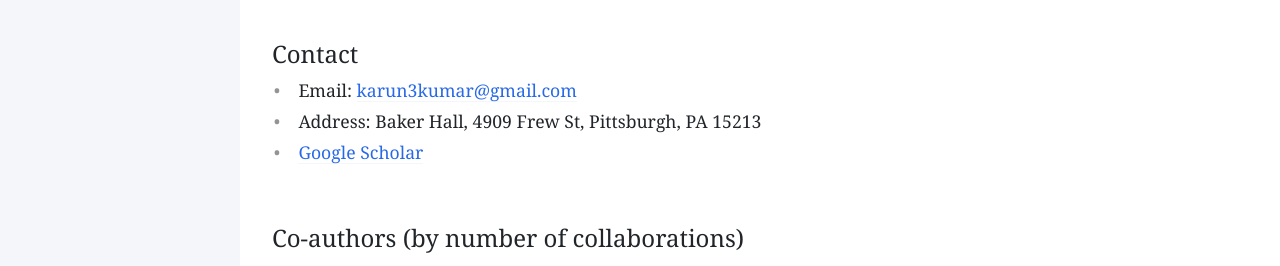
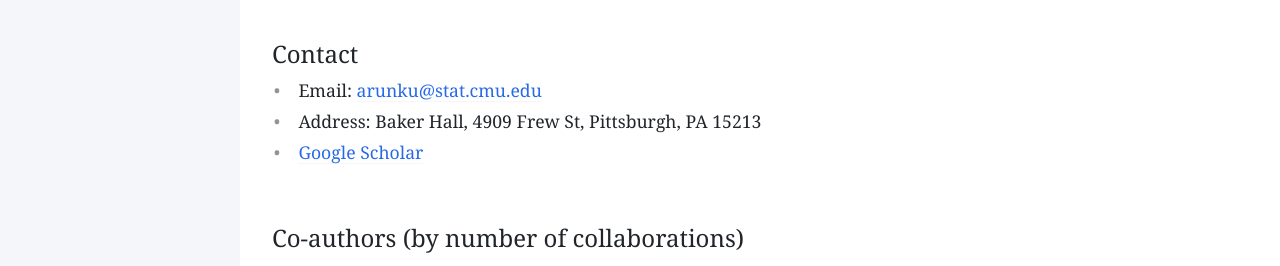
Before and after one commit to Arun-Kuchibhotla/Arun-Kuchibhotla.github.io, a Jekyll site: the page built from index.md, in a window 1280 px wide. Shown: the part 397-663 px from the top of the page. Built offline with Jekyll 4.4.1, drawn with Linux system fonts in a browser that asks for light colours; nearby versions of some CDN libraries.

Commit message:
Update index.md

```diff
--- a/index.md
+++ b/index.md
@@ -55,7 +55,7 @@ permalink: /
 
 ## Contact
 
-- Email: [karun3kumar@gmail.com](karun3kumar@gmail.com)
+- Email: [arunku@stat.cmu.edu](karun3kumar@gmail.com)
 - Address: Baker Hall, 4909 Frew St, Pittsburgh, PA 15213
 - [Google Scholar](https://scholar.google.com.hk/citations?user=k2uOCu0AAAAJ&hl=en&oi=ao)
 
```
